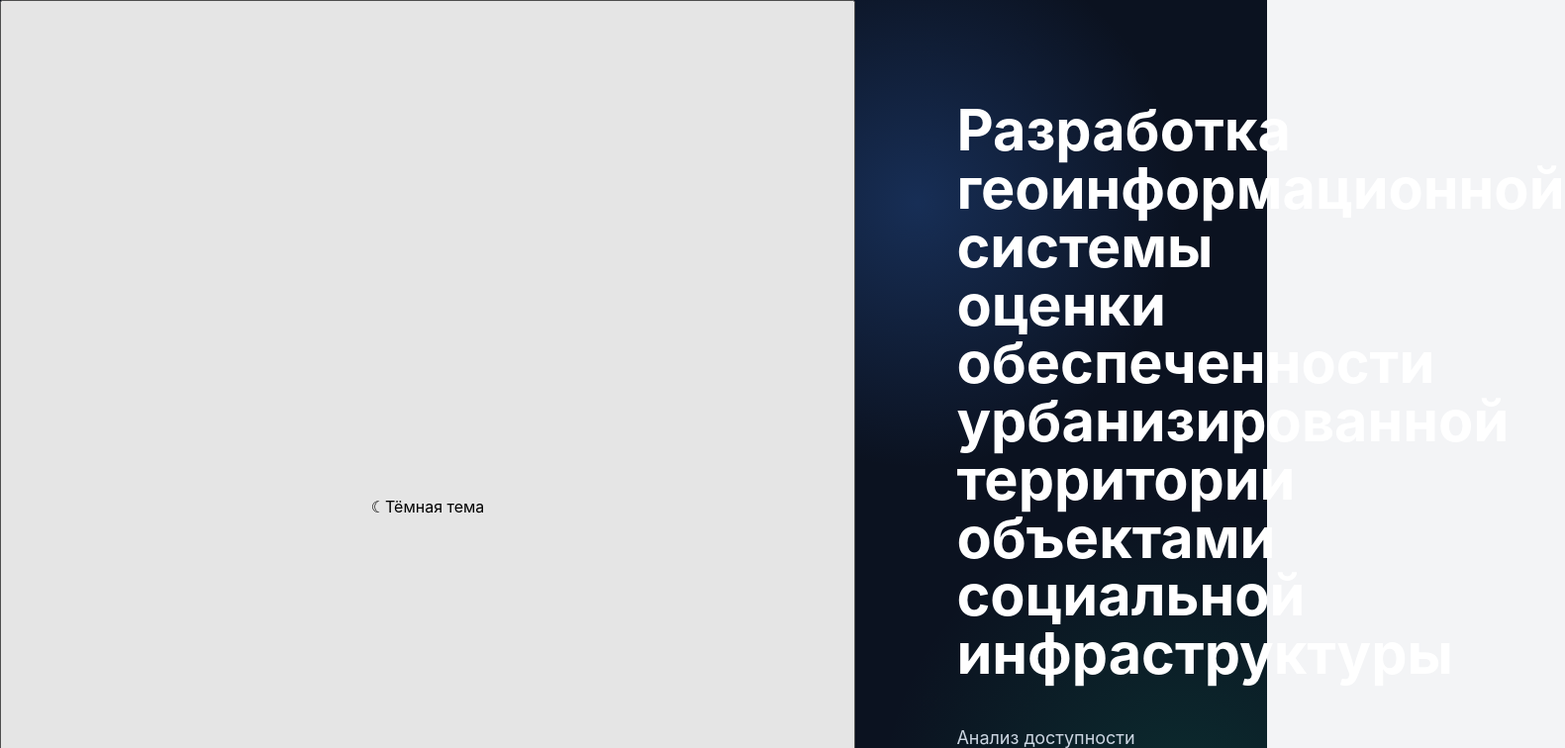
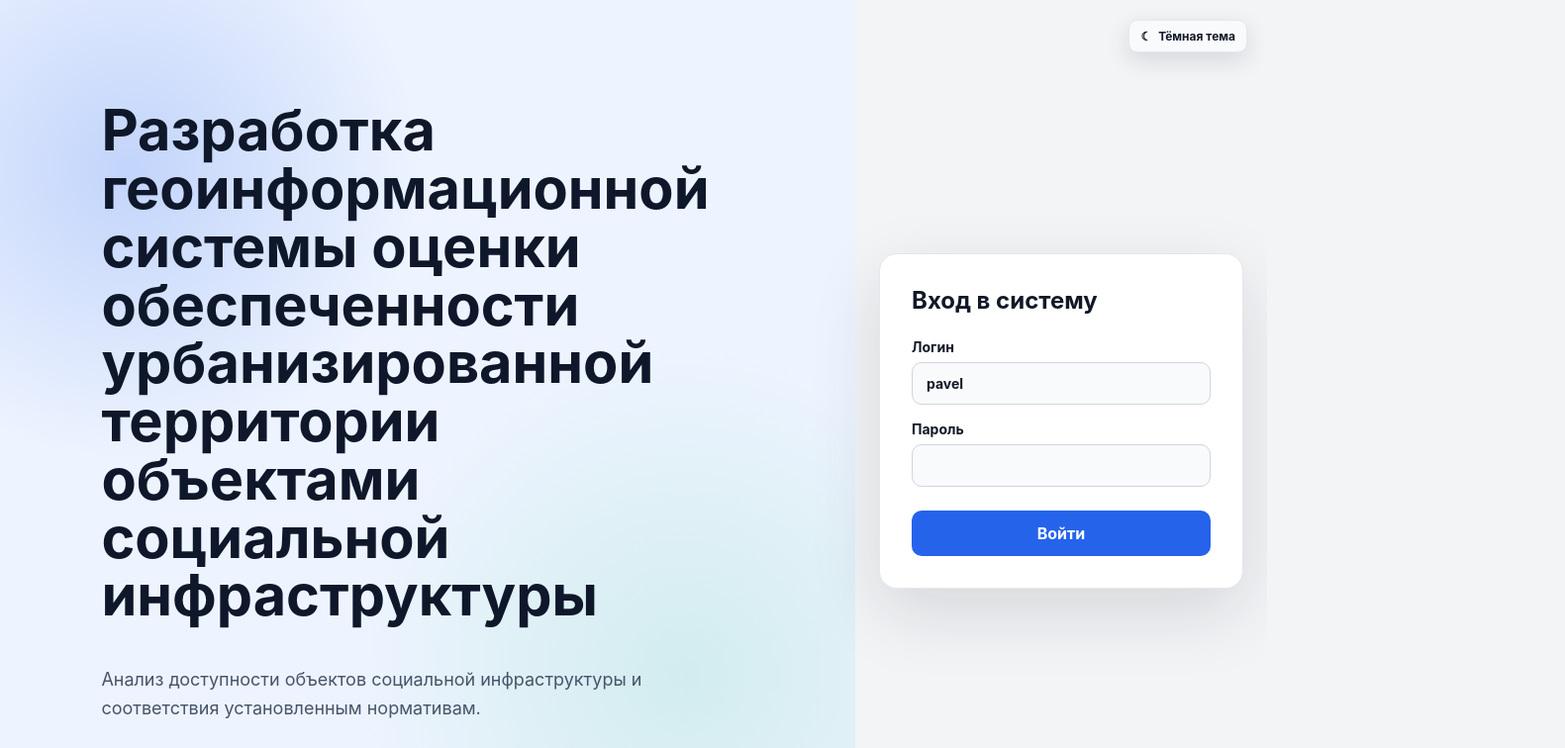
Before and after one commit to ProMaX-front/system-assessing-social-infrastructure-facilities, a React (Vite) app in the folder frontend/: page / in a window 1280 px wide. Shown: the top 756 px of the page at 99% size, 1581 px wide, since content can reach past the window. Built offline with nearby package versions, Linux system fonts and the light colour scheme; no server answers.

Commit message:
style: add complete light and dark themes

```diff
--- a/frontend/src/styles.css
+++ b/frontend/src/styles.css
@@ -2,14 +2,50 @@
 
 :root {
   font-family: Inter, ui-sans-serif, system-ui, -apple-system, BlinkMacSystemFont, "Segoe UI", sans-serif;
-  color: #111827;
-  background: #f3f4f6;
+  color-scheme: light;
+  --page: #f3f4f6;
+  --surface: #ffffff;
+  --surface-secondary: #f8fafc;
+  --surface-tertiary: #f1f5f9;
+  --text: #111827;
+  --muted: #64748b;
+  --border: #e5e7eb;
+  --input-border: #d1d5db;
+  --accent: #2563eb;
+  --hero: #eef4ff;
+  --hero-text: #0f172a;
+  --hero-muted: #475569;
+  --hint-bg: rgba(255, 255, 255, .96);
+  --shadow: rgba(15, 23, 42, .13);
+  --map-fallback: #dbe3ed;
+}
+
+:root[data-theme="dark"] {
+  color-scheme: dark;
+  --page: #0b1220;
+  --surface: #111827;
+  --surface-secondary: #0f172a;
+  --surface-tertiary: #1e293b;
+  --text: #f8fafc;
+  --muted: #94a3b8;
+  --border: #273449;
+  --input-border: #334155;
+  --accent: #60a5fa;
+  --hero: #07111f;
+  --hero-text: #f8fafc;
+  --hero-muted: #cbd5e1;
+  --hint-bg: rgba(15, 23, 42, .95);
+  --shadow: rgba(0, 0, 0, .38);
+  --map-fallback: #172033;
 }
 
 body {
   margin: 0;
   min-width: 320px;
   min-height: 100vh;
+  color: var(--text);
+  background: var(--page);
+  transition: background-color .18s ease, color .18s ease;
 }
 
 button,
@@ -25,14 +61,17 @@ button {
   min-height: 100vh;
   display: grid;
   place-items: center;
+  color: var(--text);
+  background: var(--page);
 }
 
 .auth-page {
+  position: relative;
   min-height: 100vh;
   display: grid;
   grid-template-columns: minmax(0, 1.35fr) minmax(360px, .65fr);
-  background: #0b1220;
-  color: white;
+  background: var(--page);
+  color: var(--text);
 }
 
 .auth-hero {
@@ -40,9 +79,18 @@ button {
   display: flex;
   flex-direction: column;
   justify-content: center;
+  color: var(--hero-text);
+  background:
+    radial-gradient(circle at 15% 20%, rgba(37, 99, 235, .22), transparent 30%),
+    radial-gradient(circle at 80% 80%, rgba(16, 185, 129, .13), transparent 35%),
+    var(--hero);
+}
+
+:root[data-theme="dark"] .auth-hero {
   background:
     radial-gradient(circle at 15% 20%, rgba(59, 130, 246, .25), transparent 30%),
-    radial-gradient(circle at 80% 80%, rgba(16, 185, 129, .16), transparent 35%);
+    radial-gradient(circle at 80% 80%, rgba(16, 185, 129, .16), transparent 35%),
+    var(--hero);
 }
 
 .auth-hero h1 {
@@ -54,7 +102,7 @@ button {
 
 .auth-hero p {
   max-width: 680px;
-  color: #cbd5e1;
+  color: var(--hero-muted);
   font-size: 18px;
   line-height: 1.6;
 }
@@ -63,17 +111,18 @@ button {
   font-size: 12px;
   font-weight: 800;
   letter-spacing: .14em;
-  color: #2563eb;
+  color: var(--accent);
 }
 
 .auth-card {
   margin: auto;
   width: min(440px, calc(100% - 48px));
   padding: 32px;
-  background: white;
-  color: #111827;
+  color: var(--text);
+  background: var(--surface);
+  border: 1px solid var(--border);
   border-radius: 18px;
-  box-shadow: 0 24px 70px rgba(0, 0, 0, .35);
+  box-shadow: 0 24px 70px var(--shadow);
 }
 
 .auth-card h2 {
@@ -89,15 +138,17 @@ button {
 }
 
 .auth-card input {
-  border: 1px solid #d1d5db;
+  color: var(--text);
+  background: var(--surface-secondary);
+  border: 1px solid var(--input-border);
   border-radius: 10px;
   padding: 12px 14px;
   outline: none;
 }
 
 .auth-card input:focus {
-  border-color: #2563eb;
-  box-shadow: 0 0 0 3px rgba(37, 99, 235, .12);
+  border-color: var(--accent);
+  box-shadow: 0 0 0 3px rgba(37, 99, 235, .14);
 }
 
 .auth-card button[type="submit"] {
@@ -114,16 +165,49 @@ button {
 .error {
   background: #fef2f2;
   color: #b91c1c;
+  border: 1px solid #fecaca;
   border-radius: 8px;
   padding: 10px 12px;
   font-size: 14px;
+}
+
+:root[data-theme="dark"] .error {
+  background: #3f151b;
+  color: #fecaca;
+  border-color: #7f1d1d;
+}
+
+.theme-toggle {
+  display: inline-flex;
+  align-items: center;
+  gap: 7px;
+  color: var(--text);
+  background: var(--surface-secondary);
+  border: 1px solid var(--border);
+  border-radius: 9px;
+  padding: 8px 11px;
+  font-size: 12px;
+  font-weight: 700;
+}
+
+.theme-toggle:hover {
+  background: var(--surface-tertiary);
+}
+
+.auth-theme-toggle {
+  position: absolute;
+  z-index: 5;
+  top: 20px;
+  right: 20px;
+  box-shadow: 0 8px 24px var(--shadow);
 }
 
 .app-shell {
   height: 100vh;
   display: flex;
   flex-direction: column;
-  background: #f8fafc;
+  color: var(--text);
+  background: var(--surface-secondary);
 }
 
 .topbar {
@@ -133,8 +217,8 @@ button {
   display: flex;
   align-items: center;
   justify-content: space-between;
-  background: white;
-  border-bottom: 1px solid #e5e7eb;
+  background: var(--surface);
+  border-bottom: 1px solid var(--border);
   z-index: 2;
 }
 
@@ -149,18 +233,24 @@ button {
 
 .topbar span {
   font-size: 12px;
-  color: #6b7280;
+  color: var(--muted);
 }
 
 .user-box {
   display: flex;
   align-items: center;
-  gap: 12px;
+  gap: 10px;
 }
 
-.user-box button {
-  border: 1px solid #d1d5db;
-  background: white;
+.user-box .username {
+  color: var(--text);
+  font-weight: 700;
+}
+
+.user-box > button:not(.theme-toggle) {
+  color: var(--text);
+  background: var(--surface);
+  border: 1px solid var(--input-border);
   border-radius: 8px;
   padding: 8px 12px;
 }
@@ -174,8 +264,9 @@ button {
 
 .sidebar {
   overflow-y: auto;
-  background: white;
-  border-right: 1px solid #e5e7eb;
+  color: var(--text);
+  background: var(--surface);
+  border-right: 1px solid var(--border);
   padding: 24px;
 }
 
@@ -185,17 +276,18 @@ button {
 
 .panel-heading p {
   margin: 0;
-  color: #6b7280;
+  color: var(--muted);
   font-size: 14px;
   line-height: 1.45;
 }
 
 .empty-state {
   margin-top: 26px;
-  border: 1px dashed #cbd5e1;
+  color: var(--muted);
+  background: var(--surface-secondary);
+  border: 1px dashed var(--input-border);
   border-radius: 12px;
   padding: 18px;
-  color: #64748b;
   line-height: 1.5;
   font-size: 14px;
 }
@@ -212,9 +304,10 @@ button {
   gap: 12px;
   align-items: stretch;
   padding: 13px;
-  border: 1px solid #e5e7eb;
+  color: var(--text);
+  background: var(--surface);
+  border: 1px solid var(--border);
   border-radius: 12px;
-  background: #fff;
 }
 
 .category-stripe {
@@ -238,7 +331,7 @@ button {
 
 .result-content > span,
 .result-content > small {
-  color: #64748b;
+  color: var(--muted);
 }
 
 .result-content > span {
@@ -277,10 +370,25 @@ button {
   background: #f1f5f9;
 }
 
+:root[data-theme="dark"] .compliance.ok {
+  color: #a7f3d0;
+  background: #064e3b;
+}
+
+:root[data-theme="dark"] .compliance.bad {
+  color: #fecaca;
+  background: #7f1d1d;
+}
+
+:root[data-theme="dark"] .compliance.neutral {
+  color: #cbd5e1;
+  background: #334155;
+}
+
 .map-area {
   position: relative;
   min-width: 0;
-  background: #e5e7eb;
+  background: var(--map-fallback);
 }
 
 .map {
@@ -293,10 +401,12 @@ button {
   z-index: 1;
   left: 18px;
   top: 18px;
-  background: rgba(255, 255, 255, .95);
+  color: var(--text);
+  background: var(--hint-bg);
   padding: 9px 12px;
+  border: 1px solid var(--border);
   border-radius: 9px;
-  box-shadow: 0 8px 24px rgba(15, 23, 42, .12);
+  box-shadow: 0 8px 24px var(--shadow);
   font-size: 13px;
   font-weight: 700;
 }
@@ -316,8 +426,42 @@ button {
 
 .maplibregl-popup-content {
   font-family: inherit;
+  color: var(--text);
+  background: var(--surface);
   border-radius: 10px;
   padding: 12px;
+}
+
+.maplibregl-popup-tip {
+  border-top-color: var(--surface) !important;
+}
+
+:root[data-theme="dark"] .maplibregl-ctrl-group,
+:root[data-theme="dark"] .maplibregl-ctrl-attrib {
+  color: var(--text);
+  background: rgba(17, 24, 39, .94);
+}
+
+:root[data-theme="dark"] .maplibregl-ctrl button {
+  filter: invert(1);
+}
+
+:root[data-theme="dark"] .maplibregl-ctrl-attrib a {
+  color: #93c5fd;
+}
+
+@media (max-width: 950px) {
+  .theme-toggle {
+    padding: 8px;
+  }
+
+  .user-box .theme-toggle {
+    font-size: 0;
+  }
+
+  .user-box .theme-toggle span {
+    font-size: 16px;
+  }
 }
 
 @media (max-width: 800px) {
@@ -337,10 +481,18 @@ button {
   .sidebar {
     order: 2;
     border-right: 0;
-    border-top: 1px solid #e5e7eb;
+    border-top: 1px solid var(--border);
   }
 
   .map-area {
     order: 1;
   }
+
+  .topbar {
+    padding: 0 12px;
+  }
+
+  .topbar > div:first-child span {
+    display: none;
+  }
 }
```
